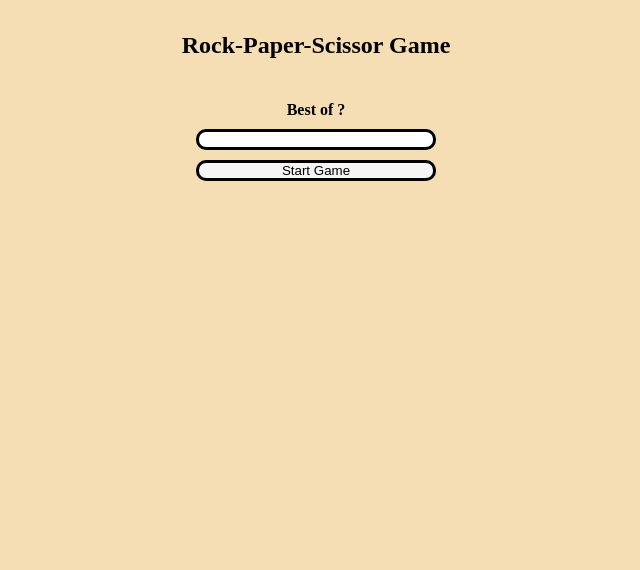
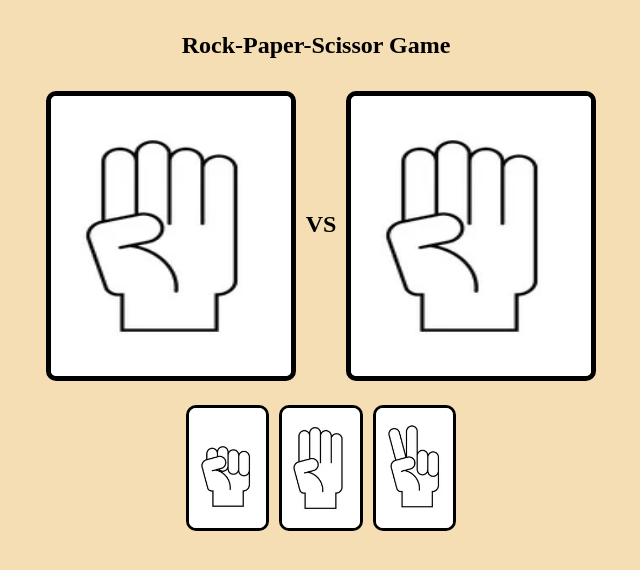
Before and after one commit to shrimp16/Rock-Paper-Scissors, a plain HTML site: page public/index.html in a window 1280 px wide. Both pictures are taken after a click on the button "Start Game". Shown: the whole page, without its empty margins (324-964 px from the left). Drawn offline with nearby package versions, Linux system fonts and the light colour scheme.

Commit message:
Player can now choose the number of rounds

```diff
--- a/public/index.html
+++ b/public/index.html
@@ -13,13 +13,13 @@
         <h2>Rock-Paper-Scissor Game</h2>
     </div>
 
-    <div class="main-menu">
+    <div id="main-menu" class="main-menu">
         <p><b>Best of ?</b></p>
-        <input type="number">
+        <input id="bestof" type="number">
         <button id="start">Start Game</button>
     </div>
 
-    <div style="display: none" class="game">
+    <div style="display: none" id="game" class="game">
         <div class="selected-moves">
             <img src="/images/Paper.png" alt="player1">
             <h2 class="versus">VS</h2>
--- a/public/script.js
+++ b/public/script.js
@@ -3,6 +3,12 @@ import { getOpponentMove } from '../src/opponent.js'
 let playerMove;
 let botMove;
 let bestOf;
+
+$('#start').click(() => {
+    bestOf = document.querySelector('#bestof').value;
+    console.log(bestOf);
+    showGame();
+})
 
 $('#rock').click(() => {
     playerMove = "rock";
@@ -18,6 +24,11 @@ $('#scissor').click(() => {
     playerMove = "scissor";
     play();
 })
+
+function showGame(){
+    document.getElementById("main-menu").style.display = "none";
+    document.getElementById("game").style.display = "block";
+}
 
 function play() {
     botMove = getOpponentMove();
```
